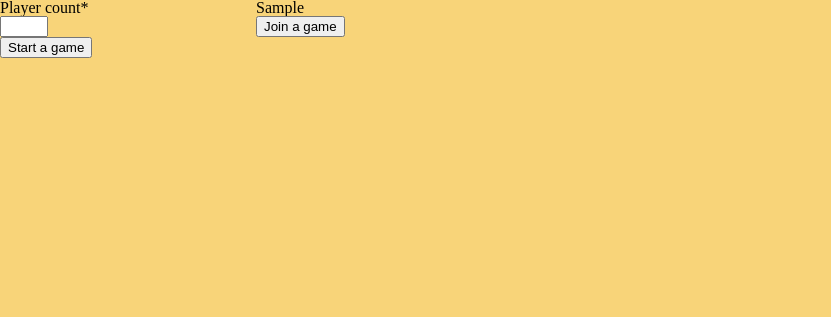
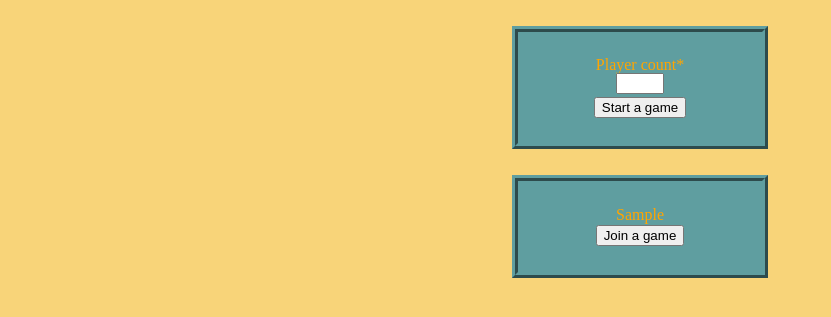
Before and after one commit to danielpodwysocki/macau, a Django app: template macau_game/templates/macau/index.html in a window 1280 px wide. Shown: the part 32-349 px from the top of the page, without its empty margins (0-831 px from the left). Run offline with Django 3.2, Linux system fonts and the light colour scheme; tables that the repository leaves empty hold one stand-in row (values such as "Sample post"); the template is opened without the code that fills it: values that come from a table or form of the project are taken from there, most other values are stand-ins (such as "Sample title", 1, 10 or a date in 2020); some libraries are stand-ins or nearby versions.

Commit message:
update: styling for the /macau/ index view (forms for starting and joining the game

```diff
--- a/macau_game/static/macau/css/main.css
+++ b/macau_game/static/macau/css/main.css
@@ -13,9 +13,8 @@ header{
     grid-template-columns: repeat(5,1fr);
 }
 
-#login-form{
+.form-group{
     grid-column: 3;
-    margin-top:10vw;
     background: cadetblue;
     text-align: center;
     padding-top: 2vw;
@@ -23,8 +22,16 @@ header{
     color: orange;
     border: cadetblue 0.5vw ridge;
 }
-#login-form button{
+.form-group button{
     margin-top:0.2vw;
+}
+
+#form-join_game, #form-start_game{
+    margin-top:2vw;
+}
+
+#login-form{
+    margin-top:10vw;
 }
 
 .user-card,.demand{
--- a/macau_game/templates/macau/index.html
+++ b/macau_game/templates/macau/index.html
@@ -3,14 +3,14 @@
 
 {% block content %}
 {% load crispy_forms_tags %}
-<form method='POST' action='start_game'>
+<form method='POST' action='start_game' class="form-group" id="form-start_game">
     {% csrf_token %}
     {{f_start_game|crispy}}
     <button type='submit'> Start a game </button>
 
 </form>
 
-<form method='POST' action='join_game'>
+<form method='POST' action='join_game' class="form-group" id="form-join_game">
     {% csrf_token %}
     {{f_join_game|crispy}}
     <button type='submit'> Join a game </button>
```
